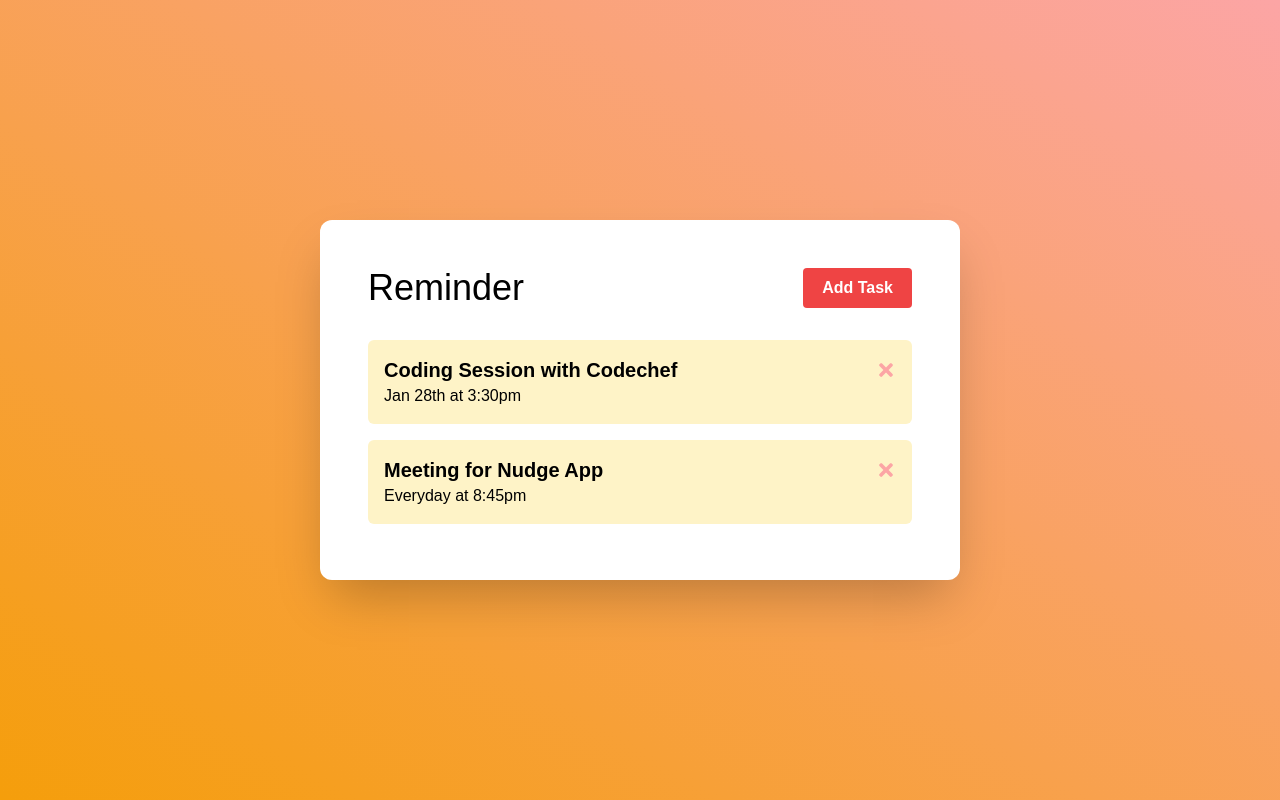
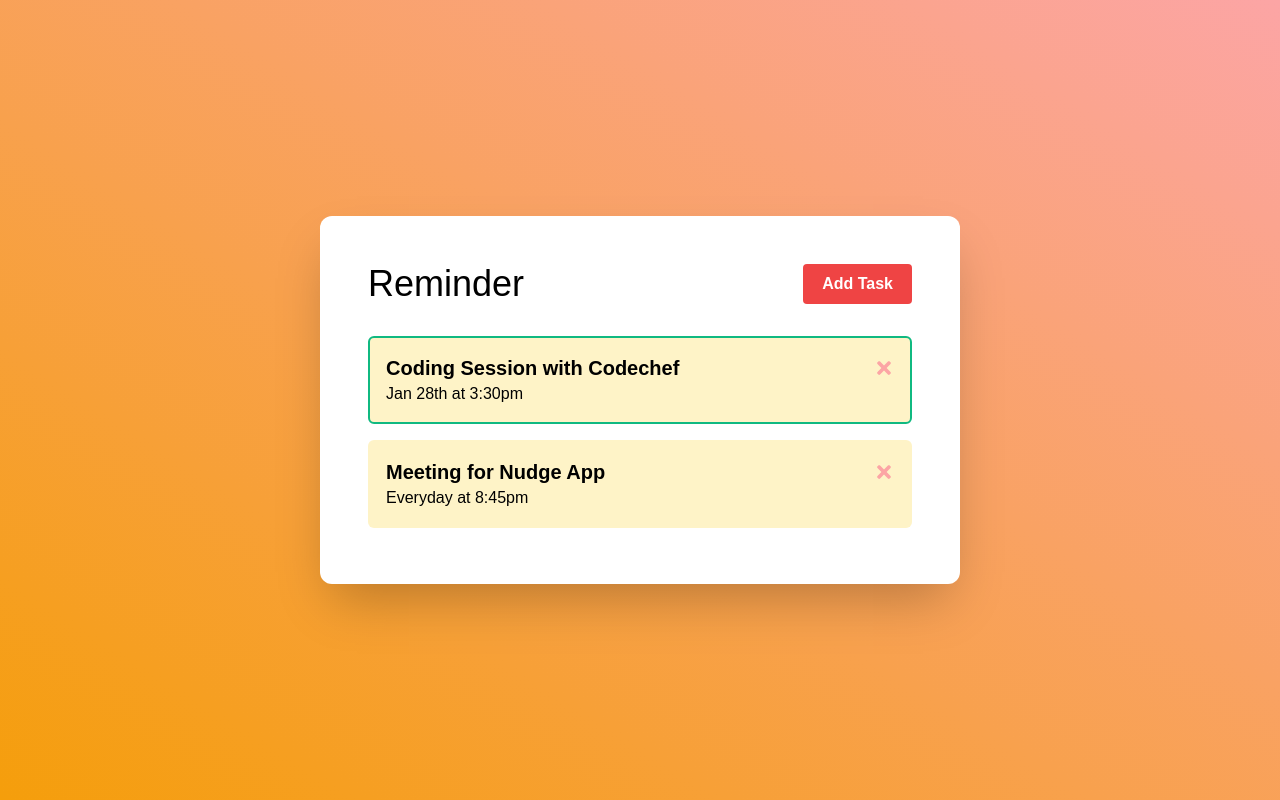
Before and after one commit to AbhinavRobinson/one-react-app, a React (Create React App) app: page / in a window 1280 px wide. Built offline with nearby package versions, Linux system fonts and the light colour scheme.

Commit message:
(feat): add reminder toggle feedback

```diff
--- a/src/App.tsx
+++ b/src/App.tsx
@@ -43,7 +43,7 @@ const App = () => {
   /**
    * TOGGLE REMINDER
    *
-   * @summary toggle reminder on/off on double click event
+   * @summary toggle reminder on/off on click event
    *
    * @param {string} id
    * @returns void
--- a/src/components/Task.tsx
+++ b/src/components/Task.tsx
@@ -14,8 +14,10 @@ const Task = ({
 }) => {
   return (
     <div
-      className="w-full p-4 my-2 bg-yellow-100 rounded-md hover:bg-yellow-200"
-      onDoubleClick={() => {
+      className={`w-full border-2 p-4 my-2 bg-yellow-100 rounded-md hover:bg-yellow-200 select-none ${
+        task.reminder ? "border-green-500" : "border-transparent"
+      }`}
+      onClick={() => {
         onToggle(task.id);
       }}
     >
```
Also changed, not shown: 1 other file (tests, documents, lock files or other folders).
